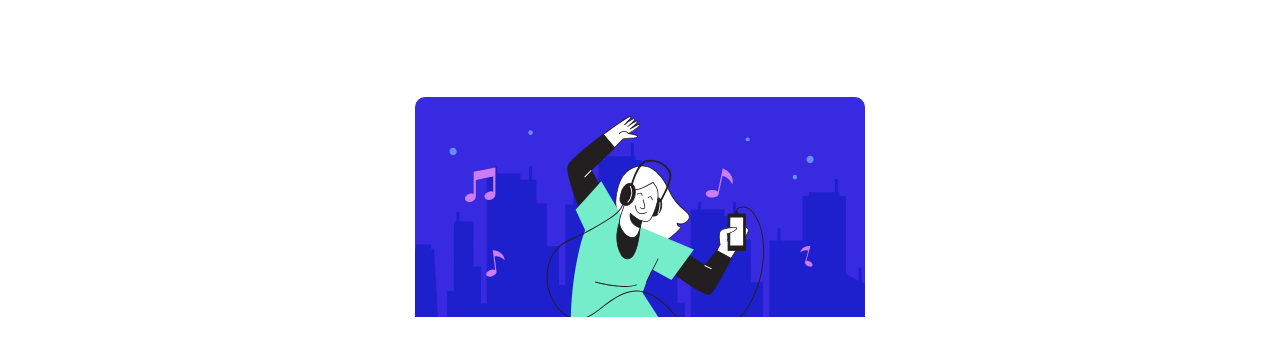
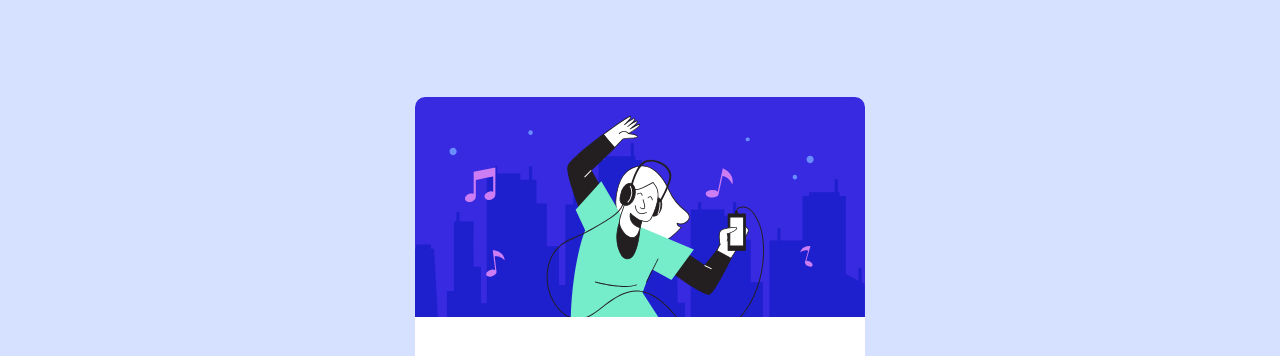
Before and after one commit to JordanTrz/reto-mentor, a plain HTML site: page index.html in a window 1280 px wide. Shown: the top 356 px of the page. Drawn offline with Linux system fonts and the light colour scheme.

Commit message:
no carga el css

```diff
--- a/css/style.css
+++ b/css/style.css
@@ -1,6 +1,6 @@
 body {
     font-family: 'Red Hat Display', sans-serif;
-    background: url(./images/pattern-background-desktop.svg) no-repeat;
+    background: url(../images/pattern-background-desktop.svg) no-repeat;
     background-size: cover;
     display: flex;
     align-items: center;
```
